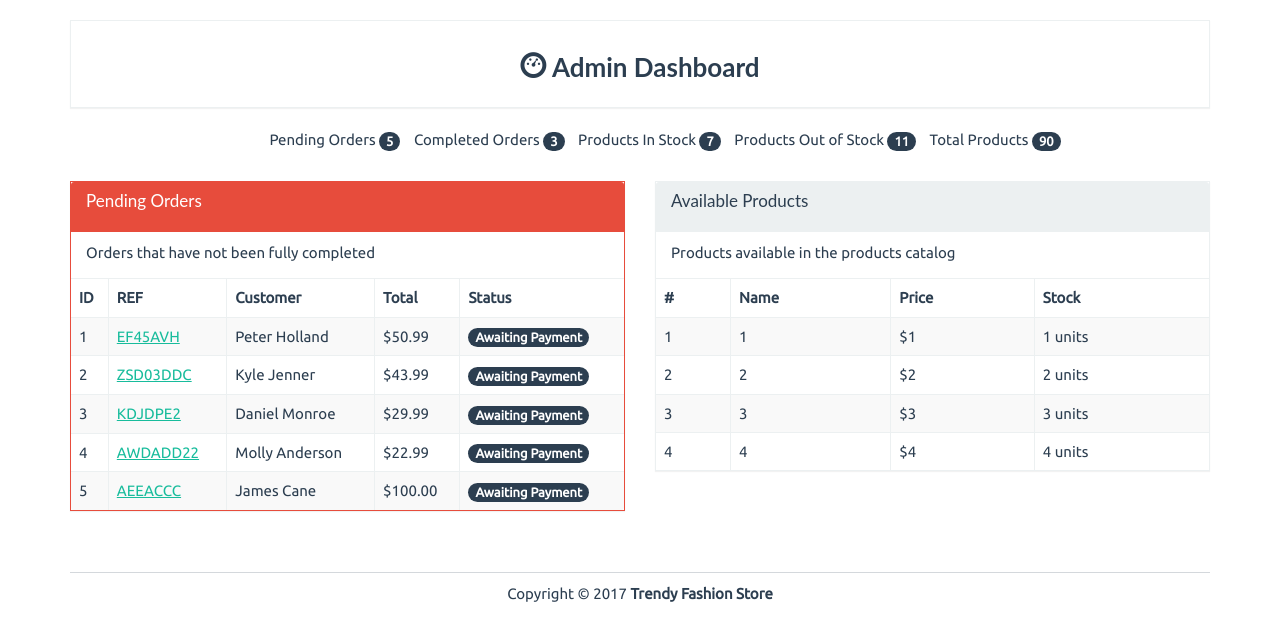
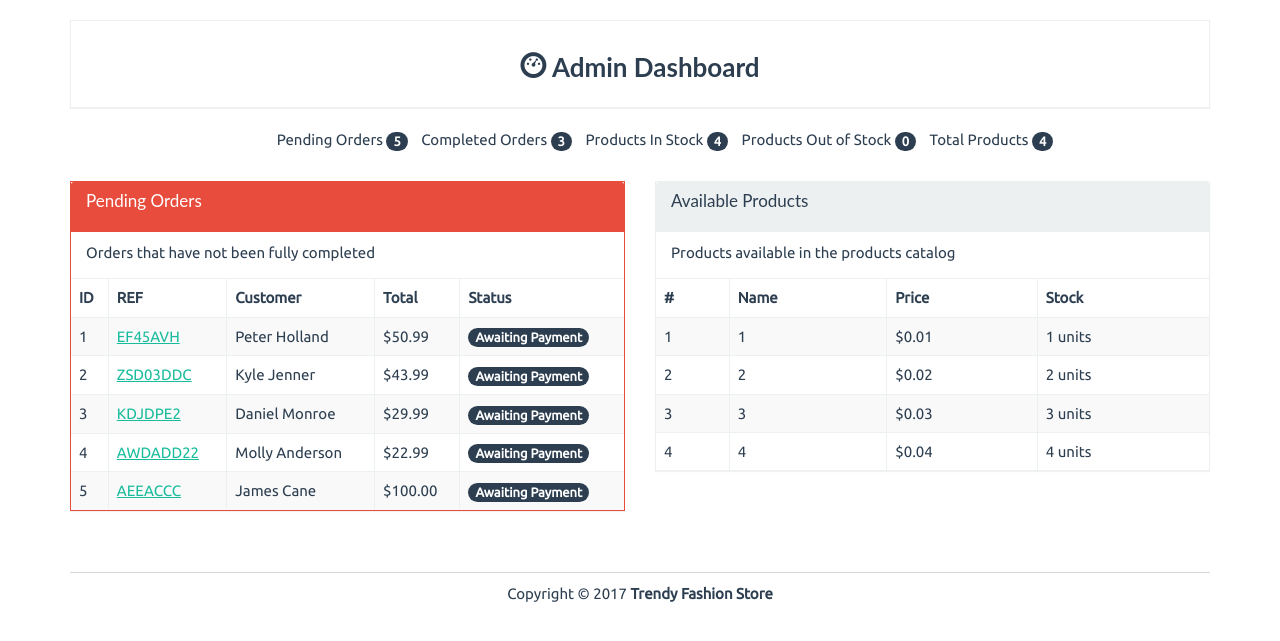
Before and after one commit to 0brain/big_shop, a Flask app: page /admin in a window 1280 px wide. Shown: the part 60-701 px from the top of the page. Run offline with Flask 2, Linux system fonts and the light colour scheme; data comes from the database, SQL or seed files in the repository; some libraries are stand-ins or nearby versions.

Commit message:
Сhanged the currency output, set up Products In Stock, Products Out of Stock, Total Products.

```diff
--- a/app.py
+++ b/app.py
@@ -48,7 +48,8 @@ def index():
 @app.route('/admin')
 def admin():
     products = Product.query.all()
-    return render_template('admin/index.html', admin=True, products=products)
+    products_in_stock = Product.query.filter(Product.stock > 0).count()
+    return render_template('admin/index.html', admin=True, products=products, products_in_stock=products_in_stock)
 
 
 @app.route('/admin/add', methods=['GET', 'POST'])
--- a/templates/admin/index.html
+++ b/templates/admin/index.html
@@ -15,9 +15,9 @@
 		<ul class="summary">
 			<li class="">Pending Orders <span class="badge">5</span></li>
 			<li class="">Completed Orders <span class="badge">3</span></li>
-			<li class="">Products In Stock <span class="badge">7</span></li>
-			<li class="">Products Out of Stock <span class="badge">11</span></li>
-			<li class="">Total Products <span class="badge">90</span></li>
+			<li class="">Products In Stock <span class="badge">{{ products_in_stock }}</span></li>
+			<li class="">Products Out of Stock <span class="badge">{{ products|length - products_in_stock }}</span></li>
+			<li class="">Total Products <span class="badge">{{ products|length }}</span></li>
 		</ul>
 	</div>
 </div>
@@ -99,7 +99,7 @@
 					    <tr>
 						    <td>{{ product.id }}</td>
 						    <td>{{ product.name }}</td>
-						    <td>&dollar;{{ product.price }}</td>
+						    <td>&dollar;{{ product.price / 100 }}</td>
 						    <td>{{ product.stock }} units</td>
 					    </tr>
 					{% endfor %}
```
